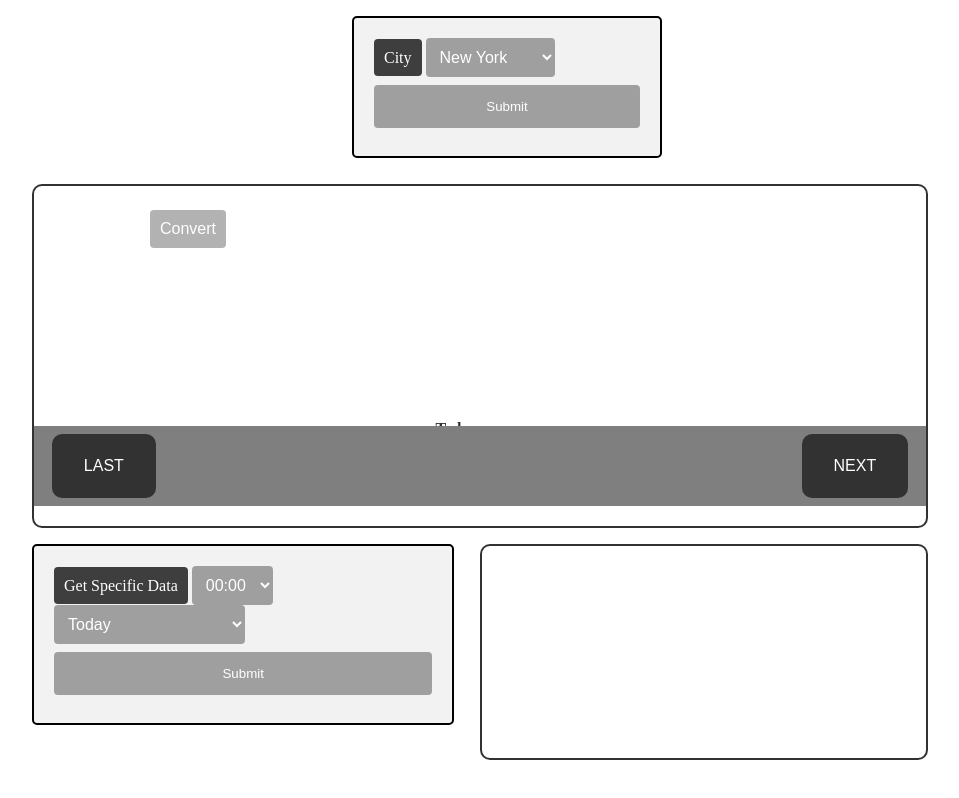
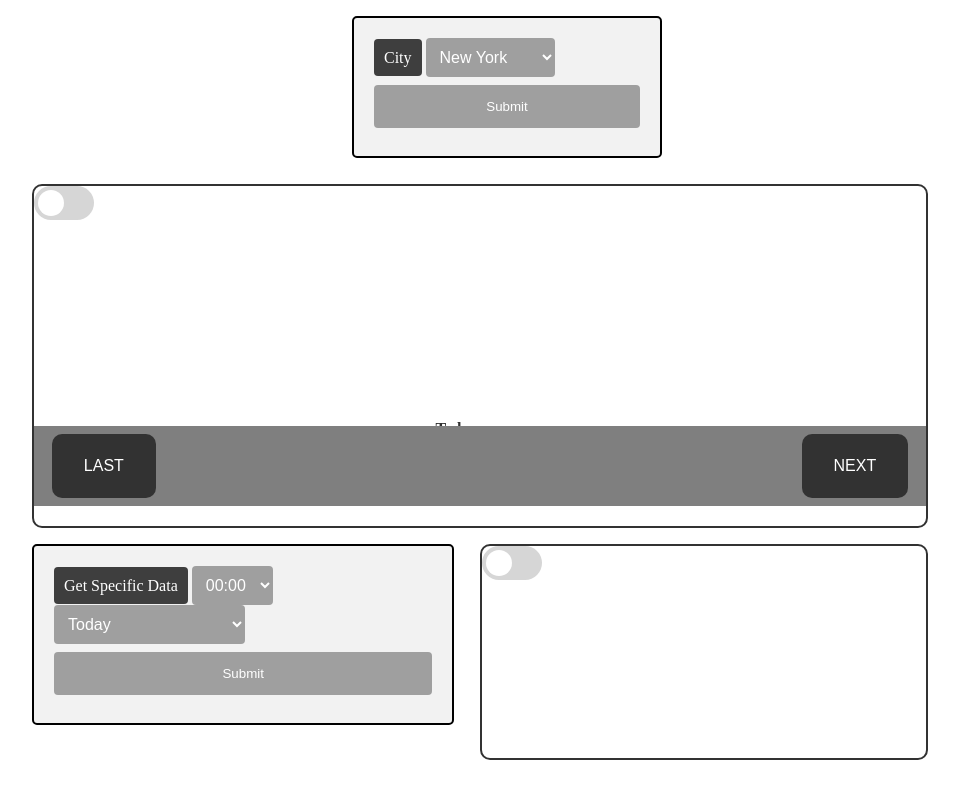
Before and after one commit to wi11s/phase-1-project, a plain HTML site: page index.html in a window 1280 px wide. Shown: the whole page, without its empty margins (160-1119 px from the left). Drawn offline with Linux system fonts and the light colour scheme; no server answers.

Commit message:
add switcher

```diff
--- a/index.html
+++ b/index.html
@@ -69,6 +69,10 @@
     </div>
 
     <div id="formOutput">
+      <label class="switch">
+        <input type="checkbox" id="slider2">
+        <span class="slider round"></span>
+      </label>
         <h1 id="formTemp"></h1>
         <h3 id="formHumid"></h3>
         <h4 id="formRain"></h4>
@@ -76,7 +80,10 @@
     </div>
 
     <div id="currentDay">
-      <button id="converter">Convert</button>
+      <label class="switch">
+        <input type="checkbox" id="slider">
+        <span class="slider round"></span>
+      </label>
 
       <h1 id="currentTemp"></h1>
       <h4 id="currentHumid"></h4>
--- a/index.js
+++ b/index.js
@@ -1,5 +1,3 @@
-
-
 let today = new Date();
 
 
--- a/style.css
+++ b/style.css
@@ -234,3 +234,65 @@ h4 {
     left: 13%;
     top: 7%;
 }
+
+.switch {
+    position: relative;
+    display: inline-block;
+    width: 60px;
+    height: 34px;
+  }
+
+  /* Hide default HTML checkbox */
+  .switch input {
+    opacity: 0;
+    width: 0;
+    height: 0;
+  }
+
+  /* The slider */
+  .slider {
+    position: absolute;
+    cursor: pointer;
+    top: 0;
+    left: 0;
+    right: 0;
+    bottom: 0;
+    background-color: #ccc;
+    -webkit-transition: .4s;
+    transition: .4s;
+  }
+
+  .slider:before {
+    position: absolute;
+    content: "";
+    height: 26px;
+    width: 26px;
+    left: 4px;
+    bottom: 4px;
+    background-color: white;
+    -webkit-transition: .4s;
+    transition: .4s;
+  }
+
+  input:checked + .slider {
+    background-color: #2196F3;
+  }
+
+  input:focus + .slider {
+    box-shadow: 0 0 1px #2196F3;
+  }
+
+  input:checked + .slider:before {
+    -webkit-transform: translateX(26px);
+    -ms-transform: translateX(26px);
+    transform: translateX(26px);
+  }
+
+  /* Rounded sliders */
+  .slider.round {
+    border-radius: 34px;
+  }
+
+  .slider.round:before {
+    border-radius: 50%;
+  }
```
